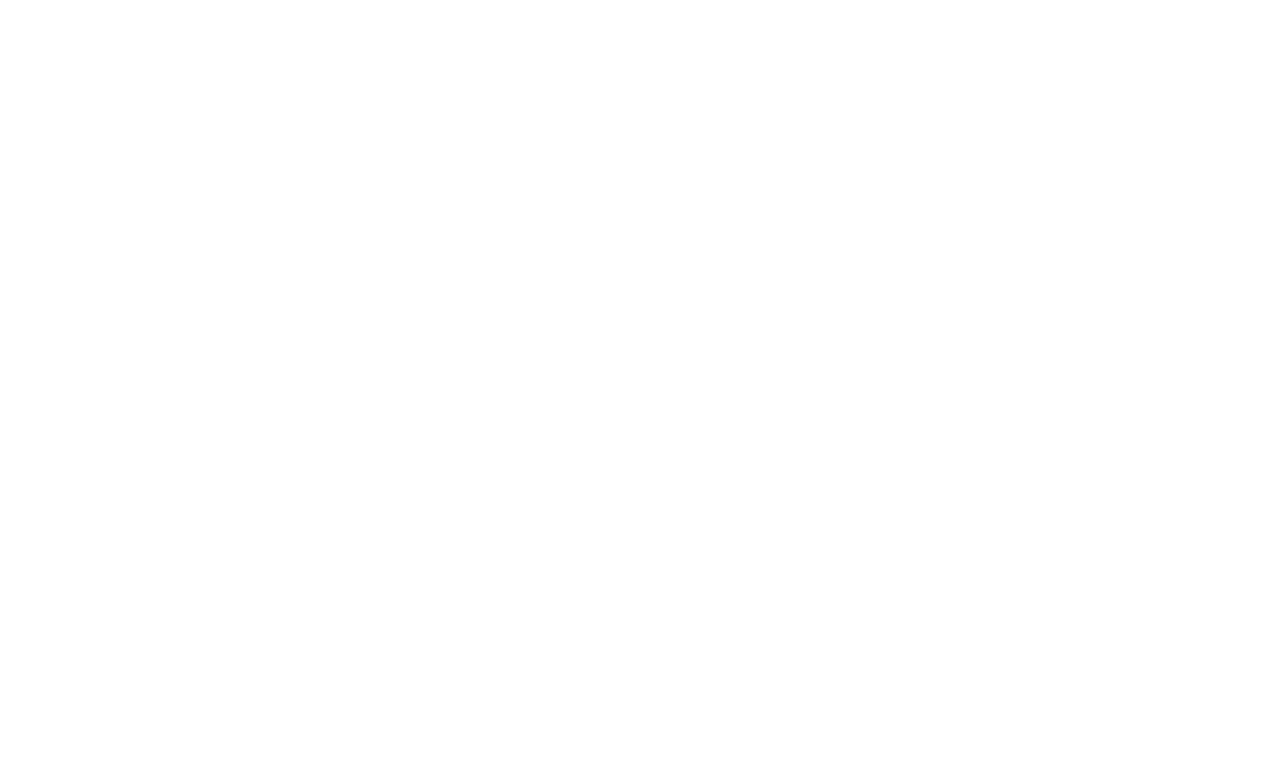
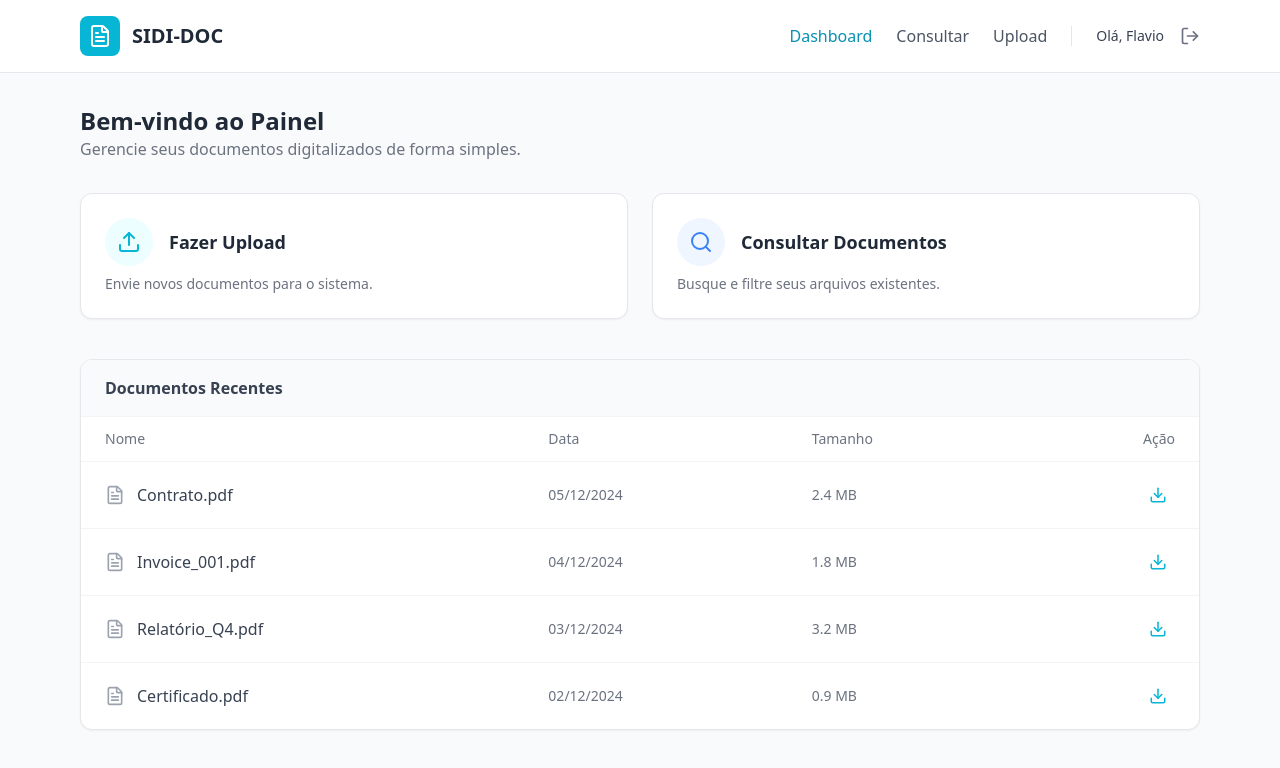
Before and after one commit to Alef-Almeida/SIDI-DOC-FRONT-END, a React (Vite) app in the folder sididoc/: page /home in a window 1280 px wide. Before the commit this address had no page. Shown: the top 768 px of the page. Built offline with nearby package versions, Linux system fonts and the light colour scheme; the HTML template or start-up script is replaced by a standard one.

Commit message:
Feat: Criacao da tela home

```diff
--- a/sididoc/package.json
+++ b/sididoc/package.json
@@ -11,6 +11,7 @@
   },
   "dependencies": {
     "axios": "^1.13.2",
+    "lucide-react": "^0.559.0",
     "react": "^19.2.0",
     "react-dom": "^19.2.0",
     "react-icons": "^5.5.0",
--- /dev/null
+++ b/sididoc/src/pages/Consulta/Consulta.jsx
@@ -0,0 +1,12 @@
+import React from 'react';
+import { Link } from 'react-router-dom';
+
+export default function Consult() {
+  return (
+    <div className="p-10">
+      <h1 className="text-2xl font-bold">Página de Consulta</h1>
+      <p>Aqui ficará a lista completa e filtros.</p>
+      <Link to="/dashboard" className="text-blue-500 underline mt-4 block">Voltar ao Dashboard</Link>
+    </div>
+  );
+}
--- /dev/null
+++ b/sididoc/src/pages/Home/Home.jsx
@@ -0,0 +1,154 @@
+import React, { useState } from "react";
+import { Link, useNavigate } from "react-router-dom";
+import { FileText, Upload, Search, Menu, X, Download, LogOut } from "lucide-react";
+
+// Simulação simples de dados e usuário (Depois conectamos com seu authService)
+const user = { name: "Flavio" };
+
+export default function Dashboard() {
+  const navigate = useNavigate();
+  const [menuOpen, setMenuOpen] = useState(false);
+
+  const handleLogout = () => {
+    // Aqui você limparia o token do localStorage
+    navigate("/");
+  };
+
+  const documents = [
+    { id: 1, name: "Contrato.pdf", date: "05/12/2024", size: "2.4 MB" },
+    { id: 2, name: "Invoice_001.pdf", date: "04/12/2024", size: "1.8 MB" },
+    { id: 3, name: "Relatório_Q4.pdf", date: "03/12/2024", size: "3.2 MB" },
+    { id: 4, name: "Certificado.pdf", date: "02/12/2024", size: "0.9 MB" },
+  ];
+
+  return (
+    <div className="min-h-screen bg-gray-50 font-sans">
+      {/* --- HEADER --- */}
+      <header className="bg-white border-b border-gray-200 sticky top-0 z-50">
+        <div className="max-w-6xl mx-auto px-4 py-4 flex items-center justify-between">
+
+          {/* Logo */}
+          <div className="flex items-center gap-3">
+            <div className="flex items-center justify-center w-10 h-10 rounded-lg bg-cyan-500">
+              <FileText className="w-6 h-6 text-white" />
+            </div>
+            <h1 className="text-xl font-bold text-gray-800 hidden sm:block">SIDI-DOC</h1>
+          </div>
+
+          {/* Menu Desktop */}
+          <div className="hidden md:flex items-center gap-6">
+            <nav className="flex items-center gap-6">
+              <Link to="/dashboard" className="text-cyan-600 font-medium">Dashboard</Link>
+              <Link to="/consultar" className="text-gray-600 hover:text-cyan-600 transition">Consultar</Link>
+              <Link to="/upload" className="text-gray-600 hover:text-cyan-600 transition">Upload</Link>
+            </nav>
+
+            <div className="flex items-center gap-4 pl-6 border-l border-gray-200">
+              <span className="text-sm font-medium text-gray-700">Olá, {user.name}</span>
+              <button onClick={handleLogout} className="text-gray-500 hover:text-red-500" title="Sair">
+                <LogOut size={20} />
+              </button>
+            </div>
+          </div>
+
+          {/* Botão Mobile */}
+          <button
+            onClick={() => setMenuOpen(!menuOpen)}
+            className="md:hidden p-2 text-gray-600 hover:bg-gray-100 rounded-lg"
+          >
+            {menuOpen ? <X size={24} /> : <Menu size={24} />}
+          </button>
+        </div>
+
+        {/* Menu Mobile (Dropdown) */}
+        {menuOpen && (
+          <div className="md:hidden border-t border-gray-200 bg-white p-4 space-y-3 shadow-lg absolute w-full left-0">
+            <Link to="/dashboard" className="block py-2 text-cyan-600 font-medium">Dashboard</Link>
+            <Link to="/consultar" className="block py-2 text-gray-600">Consultar</Link>
+            <Link to="/upload" className="block py-2 text-gray-600">Upload</Link>
+            <button onClick={handleLogout} className="flex items-center gap-2 py-2 text-red-500 w-full text-left">
+              <LogOut size={18} /> Sair
+            </button>
+          </div>
+        )}
+      </header>
+
+      {/* --- CONTEÚDO PRINCIPAL --- */}
+      <main className="max-w-6xl mx-auto px-4 py-8">
+
+        {/* Boas vindas */}
+        <div className="mb-8">
+          <h2 className="text-2xl font-bold text-gray-800">Bem-vindo ao Painel</h2>
+          <p className="text-gray-500">Gerencie seus documentos digitalizados de forma simples.</p>
+        </div>
+
+        {/* Cards de Ação Rápida */}
+        <div className="grid grid-cols-1 md:grid-cols-2 gap-6 mb-10">
+          <Link to="/upload" className="group">
+            <div className="p-6 bg-white rounded-xl shadow-sm border border-gray-200 hover:border-cyan-400 hover:shadow-md transition cursor-pointer">
+              <div className="flex items-center gap-4 mb-2">
+                <div className="p-3 bg-cyan-50 rounded-full group-hover:bg-cyan-100 transition">
+                  <Upload className="w-6 h-6 text-cyan-500" />
+                </div>
+                <h3 className="text-lg font-semibold text-gray-800">Fazer Upload</h3>
+              </div>
+              <p className="text-gray-500 text-sm">Envie novos documentos para o sistema.</p>
+            </div>
+          </Link>
+
+          <Link to="/consultar" className="group">
+            <div className="p-6 bg-white rounded-xl shadow-sm border border-gray-200 hover:border-cyan-400 hover:shadow-md transition cursor-pointer">
+              <div className="flex items-center gap-4 mb-2">
+                <div className="p-3 bg-blue-50 rounded-full group-hover:bg-blue-100 transition">
+                  <Search className="w-6 h-6 text-blue-500" />
+                </div>
+                <h3 className="text-lg font-semibold text-gray-800">Consultar Documentos</h3>
+              </div>
+              <p className="text-gray-500 text-sm">Busque e filtre seus arquivos existentes.</p>
+            </div>
+          </Link>
+        </div>
+
+        {/* Tabela de Recentes */}
+        <div className="bg-white rounded-xl shadow-sm border border-gray-200 overflow-hidden">
+          <div className="px-6 py-4 border-b border-gray-100 bg-gray-50">
+            <h3 className="font-semibold text-gray-700">Documentos Recentes</h3>
+          </div>
+
+          <div className="overflow-x-auto">
+            <table className="w-full text-left border-collapse">
+              <thead>
+                <tr className="text-sm text-gray-500 border-b border-gray-100">
+                  <th className="px-6 py-3 font-medium">Nome</th>
+                  <th className="px-6 py-3 font-medium hidden sm:table-cell">Data</th>
+                  <th className="px-6 py-3 font-medium hidden sm:table-cell">Tamanho</th>
+                  <th className="px-6 py-3 font-medium text-right">Ação</th>
+                </tr>
+              </thead>
+              <tbody>
+                {documents.map((doc) => (
+                  <tr key={doc.id} className="hover:bg-gray-50 border-b border-gray-100 last:border-0 transition">
+                    <td className="px-6 py-4">
+                      <div className="flex items-center gap-3">
+                        <FileText className="w-5 h-5 text-gray-400" />
+                        <span className="font-medium text-gray-700">{doc.name}</span>
+                      </div>
+                    </td>
+                    <td className="px-6 py-4 text-sm text-gray-500 hidden sm:table-cell">{doc.date}</td>
+                    <td className="px-6 py-4 text-sm text-gray-500 hidden sm:table-cell">{doc.size}</td>
+                    <td className="px-6 py-4 text-right">
+                      <button className="p-2 text-cyan-500 hover:bg-cyan-50 rounded-full transition" title="Baixar">
+                        <Download size={18} />
+                      </button>
+                    </td>
+                  </tr>
+                ))}
+              </tbody>
+            </table>
+          </div>
+        </div>
+
+      </main>
+    </div>
+  );
+}
--- a/sididoc/src/pages/Login.jsx
+++ b/sididoc/src/pages/Login/Login.jsx
@@ -3,11 +3,11 @@
 import { FiMail, FiLock, FiEye, FiEyeOff, FiFileText, FiAlertCircle } from 'react-icons/fi';
 
 // Importando a regra de negócio (Service)
-import { loginRequest } from '../services/authService';
+import { loginRequest } from "../../services/authService";
 
 // Importando os componentes reutilizáveis (UI)
-import { Input } from '../components/Input';
-import { Button } from '../components/Button';
+import { Input } from "../../components/Input";
+import { Button } from "../../components/Button";
 
 function Login() {
   // Estados do formulário
@@ -46,7 +46,7 @@
         }
 
         // 4. Redireciona para o sistema principal
-        navigate('/dashboard');
+        navigate('/home');
       } else {
         // Caso o backend retorne 200 OK mas sem token (improvável, mas possível)
         setError('Erro de protocolo: Token não recebido.');
--- /dev/null
+++ b/sididoc/src/pages/Upload/Upload.jsx
@@ -0,0 +1,12 @@
+import React from 'react';
+import { Link } from 'react-router-dom';
+
+export default function Upload() {
+  return (
+    <div className="p-10">
+      <h1 className="text-2xl font-bold">Página de Upload</h1>
+      <p>Aqui ficará o formulário de envio.</p>
+      <Link to="/dashboard" className="text-blue-500 underline mt-4 block">Voltar ao Dashboard</Link>
+    </div>
+  );
+}
--- a/sididoc/src/routes.jsx
+++ b/sididoc/src/routes.jsx
@@ -1,5 +1,6 @@
 import { BrowserRouter, Routes, Route, Navigate } from 'react-router-dom';
-import Login from './pages/Login';
+import Login from '../src/pages/Login/Login';
+import Home from '../src/pages/Home/Home';
 
 function AppRoutes() {
   return (
@@ -11,6 +12,8 @@
         {/* Se tentar acessar /login, também vai pro Login */}
         <Route path="/login" element={<Login />} />
 
+        <Route path='/home' element={<Home />} />
+
         {/* Exemplo futuro para Cadastro */}
         {/* <Route path="/cadastro" element={<Cadastro />} /> */}
       </Routes>
```
Also changed, not shown: 2 other files (tests, documents, lock files or other folders).
